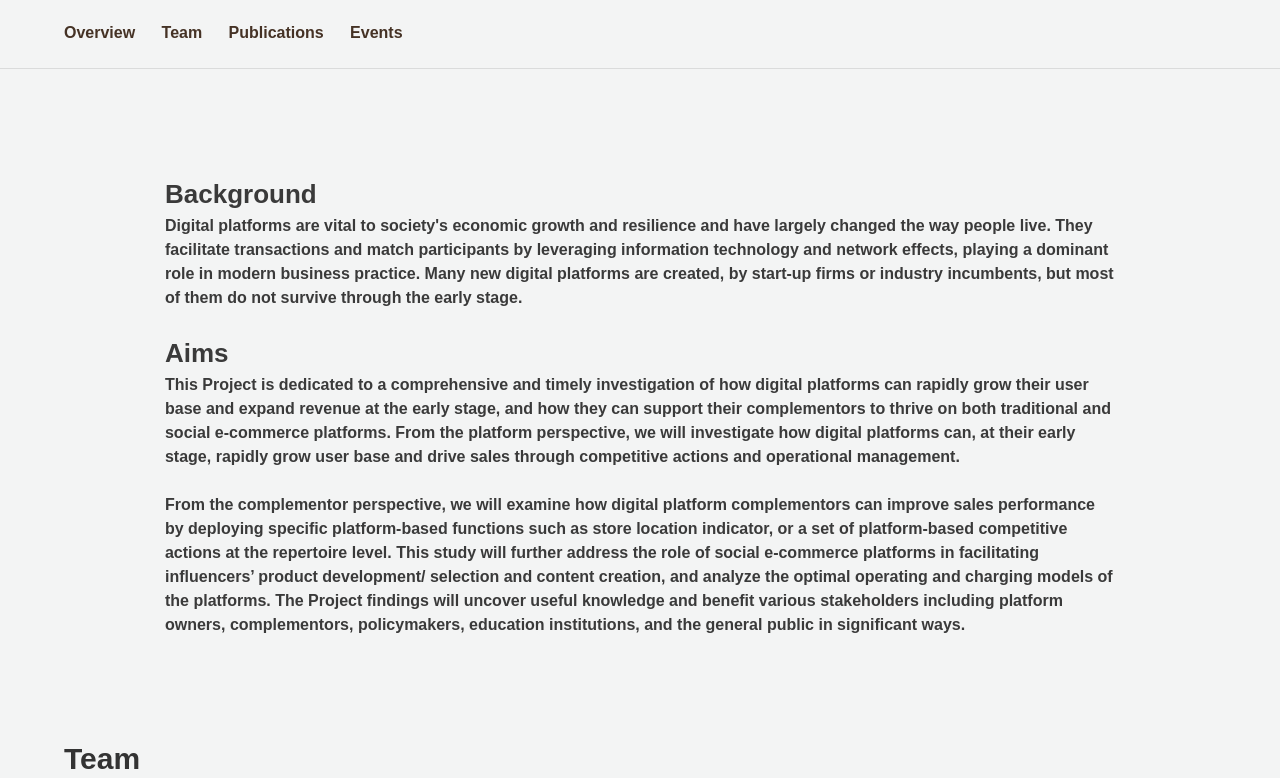
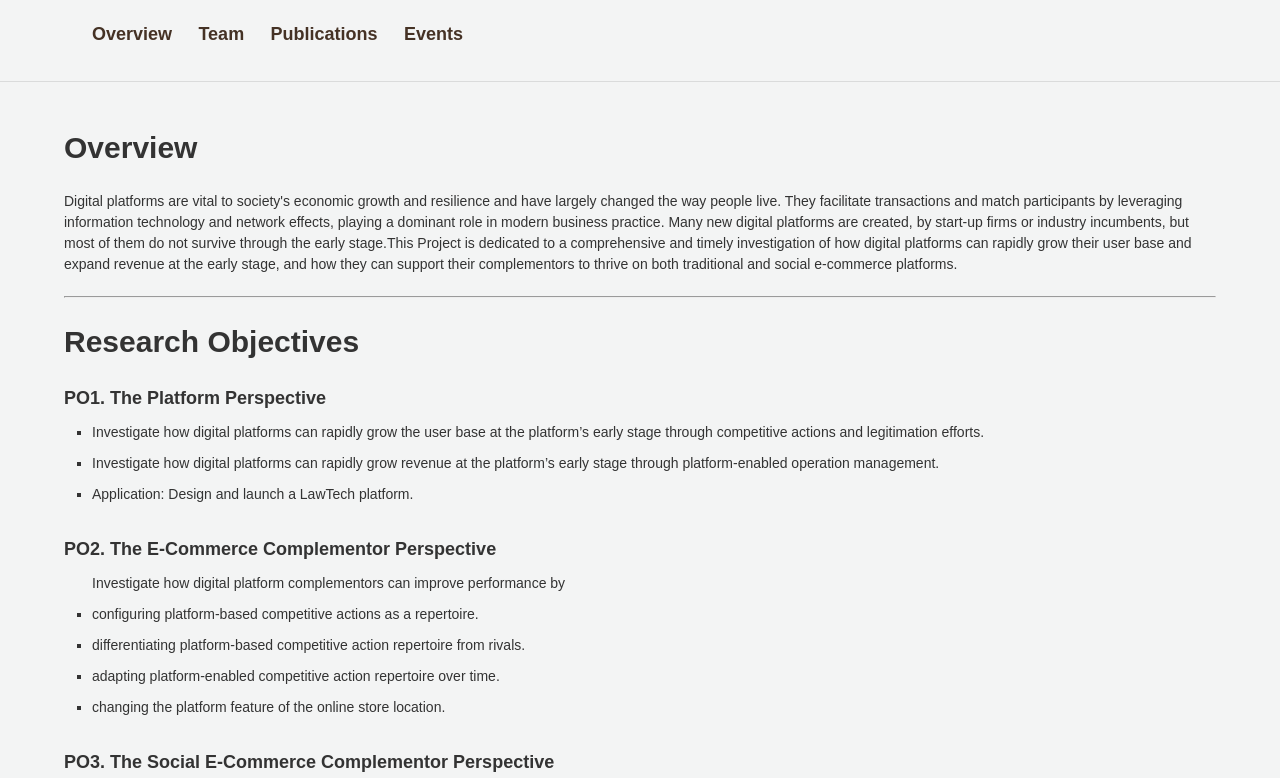
Before and after one commit to yarshily/yarshily.github.io, a plain HTML site: page index.html in a window 1280 px wide. Shown: the part 542-1320 px from the top of the page. Drawn offline with Linux system fonts and the light colour scheme; a script that the page names is missing.

Commit message:
Add files via upload

```diff
--- a/index.html
+++ b/index.html
@@ -20,10 +20,21 @@
 	<script src="js/svg-inject.min.js"></script>
 	<script src="js/ie-error.js"></script>
 
-	<style>
-		body {
-			background: #f3f4f4;
-		}
+    <style>
+        body {
+            background: #f3f4f4;
+        }
+        h3 {
+            margin-bottom: 10px;
+        }
+        ul {
+            padding-left: 2em;
+        }
+        li {
+
+            list-style-type: square;
+            margin-bottom: 10px;
+        }
 	</style>
 </head>
 <body>
@@ -54,42 +65,53 @@
 			<div class="menu2">
 				<div class="council-container">
 					<ul>
-						<li>
-							<a class="font18" href="#0">Overview</a>
+						<li style="list-style:none">
+							<a class="font20" href="#0">Overview</a>
 						</li>
-						<li>
-							<a class="font18" href="#2">Team</a>
+						<li style="list-style:none">
+							<a class="font20" href="#2">Team</a>
 						</li>
-						<li>
-							<a class="font18" href="#3">Publications</a>
+						<li style="list-style:none">
+							<a class="font20" href="#3">Publications</a>
 						</li>
-						<li>
-							<a class="font18" href="#4">Events</a>
+						<li style="list-style:none">
+							<a class="font20" href="#4">Events</a>
 						</li>
 					</ul>
 				</div>
 			</div>
 			<div class="box">
-				<div class="zz-box1 wow fadeInUp" id="0">
+				<div class="zz-box3 wow fadeInUp" id="0">
 					<div class="council-container">
-						<div class="zz-text font18" style="text-align:left;">
-							<h3 class="title font30 text_b">Background</h3>
-							<p>
-								Digital platforms are vital to society's economic growth and resilience and have largely changed the way people live. They facilitate transactions and match participants by leveraging information technology and network effects, playing a dominant role in modern business practice. Many new digital platforms are created, by start-up firms or industry incumbents, but most of them do not survive through the early stage.
-							</p><br>
-							<!--h3 class="title font30 text_b">Research questions</h3>
+						<h2 class="title wow fadeInUp font40 text_b">Overview</h2>
 						<p>
-							(1) How digital platform owners can rapidly scale at their early-stage growth? <br>
-							(2) Whether and how platform complementors operating on the same platform can gain competitive advantages with "commoditized" and widely available digital platform resources on a matured and competitive digital platform? <br>
-							(3) With the emergence of social commerce platforms, how social media influencers as a new form of platform complementor leverage platform-enabled functions for content creation and product selection to achieve better performance? <br>
-						</p></!-->
-							<h3 class="title font30 text_b">Aims</h3>
-							<p>
-								This Project is dedicated to a comprehensive and timely investigation of how digital platforms can rapidly grow their user base and expand revenue at the early stage, and how they can support their complementors to thrive on both traditional and social e-commerce platforms. From the platform perspective, we will investigate how digital platforms can, at their early stage, rapidly grow user base and drive sales through competitive actions and operational management.<br><br>
-								From the complementor perspective, we will examine how digital platform complementors can improve sales performance by deploying specific platform-based functions such as store location indicator, or a set of platform-based competitive actions at the repertoire level. This study will further address the role of social e-commerce platforms in facilitating influencers’ product development/ selection and content creation, and analyze the optimal operating and charging models of the platforms. The Project findings will uncover useful knowledge and benefit various stakeholders including platform owners, complementors, policymakers, education institutions, and the general public in significant ways.
-							</p>
+							<br>Digital platforms are vital to society's economic growth and resilience and have largely changed the way people live. They facilitate transactions and match participants by leveraging information technology and network effects, playing a dominant role in modern business practice. Many new digital platforms are created, by start-up firms or industry incumbents, but most of them do not survive through the early stage.This Project is dedicated to a comprehensive and timely investigation of how digital platforms can rapidly grow their user base and expand revenue at the early stage, and how they can support their complementors to thrive on both traditional and social e-commerce platforms.
+						</p><br><hr><br>
+						<h2 class="title wow fadeInUp font40 text_b">Research Objectives</h2><br>
+						<h3 class="title font20 text_b">PO1. The Platform Perspective</h3>
+						<ul type="square">
+							<li>Investigate how digital platforms can rapidly grow the user base at the platform’s early stage through competitive actions and legitimation efforts.</litype="value">
+							<li>Investigate how digital platforms can rapidly grow revenue at the platform’s early stage through platform-enabled operation management.</li>
+							<li>Application: Design and launch a LawTech platform.</li>
+						</ul><br>
+						<h3 class="title font20 text_b">PO2. The E-Commerce Complementor Perspective</h3>
 
-						</div>
+						<ul>
+							<li style="list-style:none">Investigate how digital platform complementors can improve performance by</li>
+							<li>configuring platform-based competitive actions as a repertoire.</li>
+							<li>differentiating platform-based competitive action repertoire from rivals.</li>
+							<li>adapting platform-enabled competitive action repertoire over time.</li>
+							<li>changing the platform feature of the online store location.</li>
+						</ul><br>
+
+						<h3 class="title font20 text_b">PO3. The Social E-Commerce Complementor Perspective</h3>
+
+						<ul>
+							<li>Investigate how social media influencers leverage social platform ecosystems for content creation and product selection for better performance.</li>
+							<li>The role of one-stop e-commerce service platforms in facilitating product development/selection and content creation, guiding, and maintaining a virtuous cycle.</li>
+							<li>Comparing and analyzing the optimal operation model and fee model of the platforms.</li>
+						</ul>
+
 					</div>
 				</div>
 
@@ -195,7 +217,7 @@
 					<div class="council-container">
 						<h2 class="title font40 text_b">Publications</h2>
 						<div class="box">
-							<li class="wow fadeInUp">
+							<div class="wow fadeInUp">
 								<a href="https://misq.umn.edu/attaining-individual-creativity-and-performance-in-multi-disciplinary-and-geographically-distributed-it-project-teams-the-role-of-transactive-memory-systems.html" target="_blank">
 									<div class="zz-l">
 										<h4 class="font24 text_b h4">Attaining Individual Creativity and Performance in Multi-Disciplinary and Geographically-Distributed IT Project Teams: The Role of Transactive Memory Systems </h4>
@@ -206,8 +228,8 @@
 										He, Wei; Po-An, J. J.; Schroeder, Andreas; and Fang, Yulin. 2022. MIS Quarterly, (46: 2) pp.1035-1072. <br><br>
 									</span>
 								</div>
-							</li>
-							<li class="wow fadeInUp">
+							</div>
+							<div class="wow fadeInUp">
 								<a href="https://misq.umn.edu/attaining-individual-creativity-and-performance-in-multi-disciplinary-and-geographically-distributed-it-project-teams-the-role-of-transactive-memory-systems.html" target="_blank">
 									<div class="zz-l">
 										<h4 class="font24 text_b h4">Attaining Individual Creativity and Performance in Multi-Disciplinary and Geographically-Distributed IT Project Teams: The Role of Transactive Memory Systems </h4>
@@ -218,7 +240,7 @@
 										He, Wei; Po-An, J. J.; Schroeder, Andreas; and Fang, Yulin. 2022. MIS Quarterly, (46: 2) pp.1035-1072. <br><br>
 									</span>
 								</div>
-							</li>
+							</div>
 						</div>
 					</div>
 					</div>
@@ -313,35 +335,6 @@
 
 			$(document).ready(function () {
 
-				// luxy.init();
-
-				// window.scrollTo({
-				//     top: 0,
-				//     behavior: 'smooth'
-				// })
-
-				// const targetElement = document.querySelector("body");
-
-
-				// window.addEventListener("scroll", function () {
-				// 平滑滚动到目标元素
-				// targetElement.scrollIntoView({
-				//     behavior: "smooth"
-				// });
-				// });
-
-
-				// 在研项目
-				function esgBox4() {
-					// 隐藏显示遮罩层
-					$('.esg-box1 .box .zz-box4 .zz-scroll ul li').hover(function () {
-						$('.esg-box1 .box .zz-box4').addClass('on')
-					}, function () {
-						$('.esg-box1 .box .zz-box4').removeClass('on')
-					})
-				}
-				esgBox4()
-
 				// 线条运动
 				var move1 = TweenMax.to($(".council .box .line"), .5, {
 					height: '100%',
@@ -383,23 +376,6 @@
 					}
 				})
 			}
-
-
-									// TypeFilter=null
-
-									// $('.esg-box1 .box .zz-box4 .zz-scroll ul').hover(function(){
-									//     // $(this).focus()
-									//     // TypeFilter=null
-									//     $('.esg-box1 .box .zz-box4').trigger('click')
-									// },function(){
-									//     // $(this).blur()
-									//     // $('.esg-box1 .box .zz-box4').focus()
-									//     // TypeFilter=null
-									//     // document.addEventListener("DOMContentLoaded",(function(){new TypeFilter(".fItem",".fType")}))
-									//     $('.esg-box1 .box .zz-box4').trigger('click')
-									// })
-
-
 		</script>
 	</div>
 </body>
```
